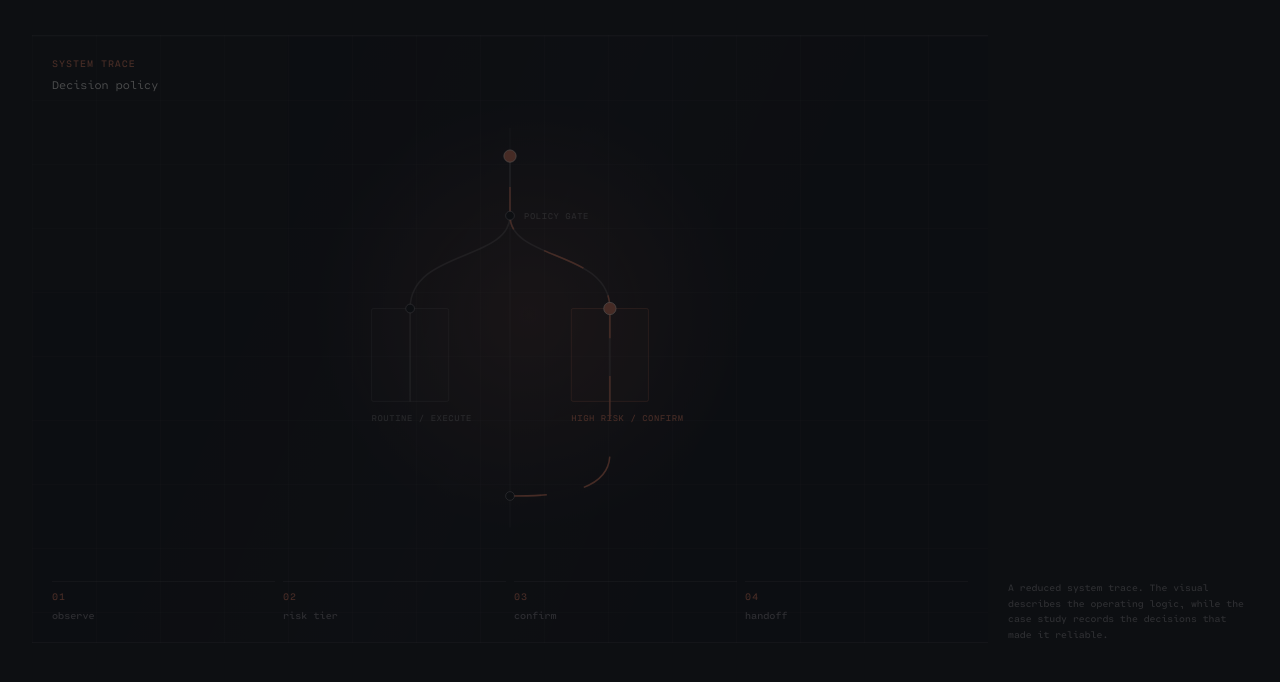
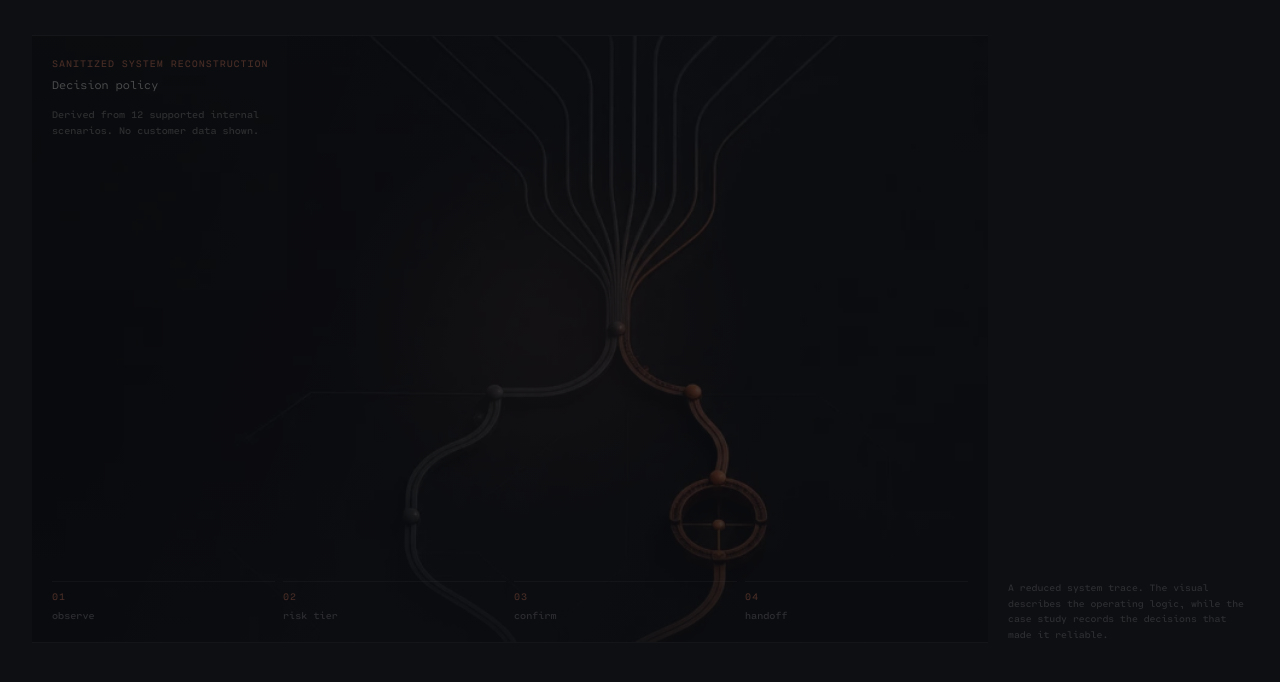
Before and after one commit to Damon-GSY/my_website, a Next.js app: page /work/risk-router in a window 1280 px wide. Shown: the part 950-1632 px from the top of the page. Built offline with nearby package versions, Linux system fonts and the light colour scheme.

Commit message:
feat: add generated portfolio evidence

```diff
--- a/components/case-signal.css
+++ b/components/case-signal.css
@@ -15,10 +15,47 @@
 
 .case-signal::before {
   position: absolute;
+  z-index: 1;
   inset: 0;
   background: linear-gradient(112deg, transparent 18%, rgba(255, 255, 255, 0.018) 50%, transparent 78%);
   content: "";
   pointer-events: none;
+}
+
+.case-signal__evidence-image {
+  position: absolute;
+  z-index: 0;
+  inset: 0;
+  overflow: hidden;
+  background: #090b0d;
+}
+
+.case-signal__evidence-image::before {
+  position: absolute;
+  inset: 0;
+  background: url('/assets/supply-chain-agent-trace-v1.webp') center 48% / cover no-repeat;
+  content: "";
+  filter: saturate(0.86) contrast(1.06);
+  opacity: 0.9;
+  transform: scale(1.01);
+  transition: filter 900ms var(--ease), opacity 900ms var(--ease), transform 1200ms var(--ease);
+}
+
+.case-signal__evidence-image::after {
+  position: absolute;
+  z-index: 1;
+  inset: 0;
+  background:
+    linear-gradient(180deg, rgba(7, 9, 11, 0.34), transparent 22%, transparent 72%, rgba(7, 9, 11, 0.54)),
+    radial-gradient(circle at var(--spot-x, 54%) var(--spot-y, 48%), rgba(217, 120, 88, 0.13), transparent 34%);
+  content: "";
+  pointer-events: none;
+}
+
+.case-signal--risk:hover .case-signal__evidence-image::before {
+  filter: saturate(1) contrast(1.08);
+  opacity: 1;
+  transform: scale(1.035);
 }
 
 .case-signal__meta {
@@ -43,6 +80,18 @@
 .case-signal__meta strong {
   font-size: 0.72rem;
   font-weight: 300;
+}
+
+.case-signal__disclosure {
+  position: absolute;
+  z-index: 2;
+  top: 4.45rem;
+  left: 1.25rem;
+  max-width: 17rem;
+  margin: 0;
+  color: rgba(240, 238, 233, 0.54);
+  font-size: 0.62rem;
+  line-height: 1.55;
 }
 
 .case-signal__plot {
--- a/components/case-signal.tsx
+++ b/components/case-signal.tsx
@@ -5,21 +5,26 @@ import './case-signal.css'
 
 type SignalType = 'risk' | 'tools' | 'benchmark' | 'reward'
 
-const signalCopy: Record<SignalType, { title: string; steps: string[] }> = {
+const signalCopy: Record<SignalType, { title: string; eyebrow: string; disclosure?: string; steps: string[] }> = {
   risk: {
     title: 'Decision policy',
+    eyebrow: 'Sanitized system reconstruction',
+    disclosure: 'Derived from 12 supported internal scenarios. No customer data shown.',
     steps: ['observe', 'risk tier', 'confirm', 'handoff'],
   },
   tools: {
     title: 'Resolution graph',
+    eyebrow: 'System trace',
     steps: ['intent', 'meta tool', 'registry', 'trace'],
   },
   benchmark: {
     title: 'Capability surface',
+    eyebrow: 'System trace',
     steps: ['knowledge', 'tool use', 'SFT', 'RL'],
   },
   reward: {
     title: 'Reward hierarchy',
+    eyebrow: 'System trace',
     steps: ['condition', 'variance', 'filter', 'balance'],
   },
 }
@@ -112,6 +117,9 @@ function SignalGraphic({ type }: { type: SignalType }) {
 
 export default function CaseSignal({ type }: { type: SignalType }) {
   const copy = signalCopy[type]
+  const accessibleLabel = type === 'risk'
+    ? 'Sanitized system reconstruction derived from 12 supported internal scenarios, with no customer data shown. Decision path: observe, risk tier, confirm, handoff.'
+    : undefined
 
   function handlePointerMove(event: PointerEvent<HTMLDivElement>) {
     if (event.pointerType !== 'mouse') return
@@ -130,13 +138,17 @@ export default function CaseSignal({ type }: { type: SignalType }) {
       className={`case-signal case-signal--${type}`}
       onPointerMove={handlePointerMove}
       onPointerLeave={handlePointerLeave}
-      aria-hidden="true"
+      role={accessibleLabel ? 'img' : undefined}
+      aria-label={accessibleLabel}
+      aria-hidden={accessibleLabel ? undefined : true}
     >
+      {type === 'risk' && <div className="case-signal__evidence-image" />}
       <div className="case-signal__meta">
-        <small>System trace</small>
+        <small>{copy.eyebrow}</small>
         <strong>{copy.title}</strong>
       </div>
-      <SignalGraphic type={type} />
+      {copy.disclosure && <p className="case-signal__disclosure">{copy.disclosure}</p>}
+      {type !== 'risk' && <SignalGraphic type={type} />}
       <div className="case-signal__legend">
         {copy.steps.map((step, index) => (
           <em key={step}><b>0{index + 1}</b>{step}</em>
--- a/components/optimization-landscape-scene.tsx
+++ b/components/optimization-landscape-scene.tsx
@@ -606,11 +606,23 @@ function AtmosphericBackdrop({
 }
 
 function OptimizationCoreBackdrop({
+  portraitComposition,
   reducedMotion,
   scrollProgress,
-}: SceneMotionProps) {
+}: SceneMotionProps & { portraitComposition: boolean }) {
   const coreRef = useRef<THREE.MeshBasicMaterial>(null)
-  const core = useLoader(THREE.TextureLoader, '/assets/optimization-core-midjourney.webp')
+  const core = useLoader(
+    THREE.TextureLoader,
+    portraitComposition
+      ? '/assets/optimization-core-mobile-720.webp'
+      : '/assets/optimization-core-midjourney.webp',
+  )
+  const coreSize: [number, number] = portraitComposition
+    ? [BACKPLATE_HEIGHT, BACKPLATE_WIDTH]
+    : [BACKPLATE_WIDTH, BACKPLATE_HEIGHT]
+  const corePosition: [number, number, number] = portraitComposition
+    ? [0.35, 2.15, -11.74]
+    : [0.82, 1.02, -11.74]
 
   useEffect(() => {
     core.colorSpace = THREE.SRGBColorSpace
@@ -622,15 +634,19 @@ function OptimizationCoreBackdrop({
   useFrame((_, delta) => {
     if (!coreRef.current) return
     const progress = reducedMotion ? 0 : scrollProgress.get()
-    const reveal = THREE.MathUtils.smoothstep(progress, 0.44, 0.56)
-    const release = 1 - THREE.MathUtils.smoothstep(progress, 0.69, 0.78)
-    const targetOpacity = reducedMotion ? 0 : reveal * release * 0.36
+    const revealEnd = portraitComposition ? 0.53 : 0.56
+    const releaseStart = portraitComposition ? 0.68 : 0.69
+    const releaseEnd = portraitComposition ? 0.76 : 0.78
+    const reveal = THREE.MathUtils.smoothstep(progress, 0.44, revealEnd)
+    const release = 1 - THREE.MathUtils.smoothstep(progress, releaseStart, releaseEnd)
+    const peakOpacity = portraitComposition ? 0.32 : 0.36
+    const targetOpacity = reducedMotion ? 0 : reveal * release * peakOpacity
     coreRef.current.opacity = damp(coreRef.current.opacity, targetOpacity, delta, 3.2)
   })
 
   return (
-    <mesh position={[0.82, 1.02, -11.74]} renderOrder={-2}>
-      <planeGeometry args={[BACKPLATE_WIDTH, BACKPLATE_HEIGHT]} />
+    <mesh position={corePosition} renderOrder={-2}>
+      <planeGeometry args={coreSize} />
       <meshBasicMaterial
         ref={coreRef}
         map={core}
@@ -683,11 +699,14 @@ function OptimizationWorld({
         scrollProgress={scrollProgress}
         onReady={onReady}
       />
-      {!portraitComposition && (
-        <OptimizationCoreBackdrop
-          reducedMotion={reducedMotion}
-          scrollProgress={scrollProgress}
-        />
+      {!reducedMotion && (
+        <Suspense fallback={null}>
+          <OptimizationCoreBackdrop
+            portraitComposition={portraitComposition}
+            reducedMotion={reducedMotion}
+            scrollProgress={scrollProgress}
+          />
+        </Suspense>
       )}
       <group position={[0.8, -0.2, 0]}>
         <TerrainField />
```
Also changed, not shown: public/assets/optimization-core-mobile-720.webp (added), public/assets/supply-chain-agent-trace-v1.webp (added).
